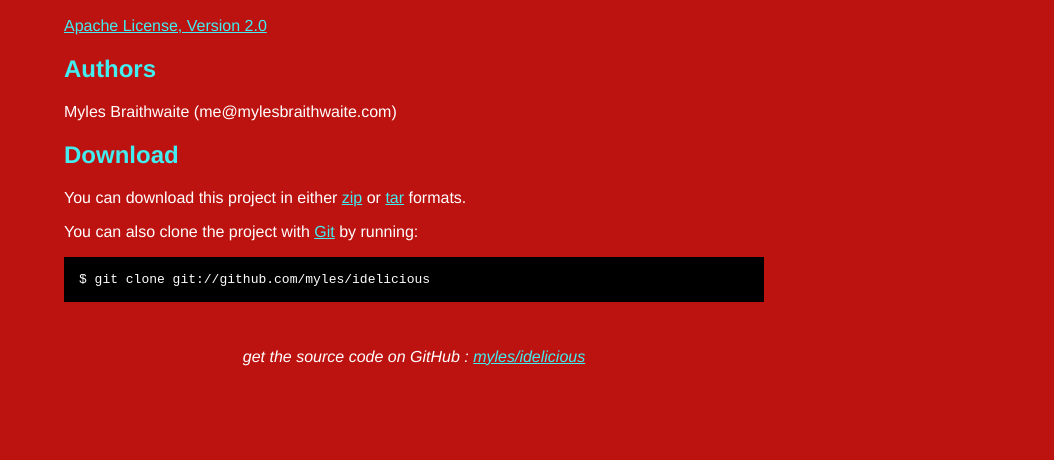
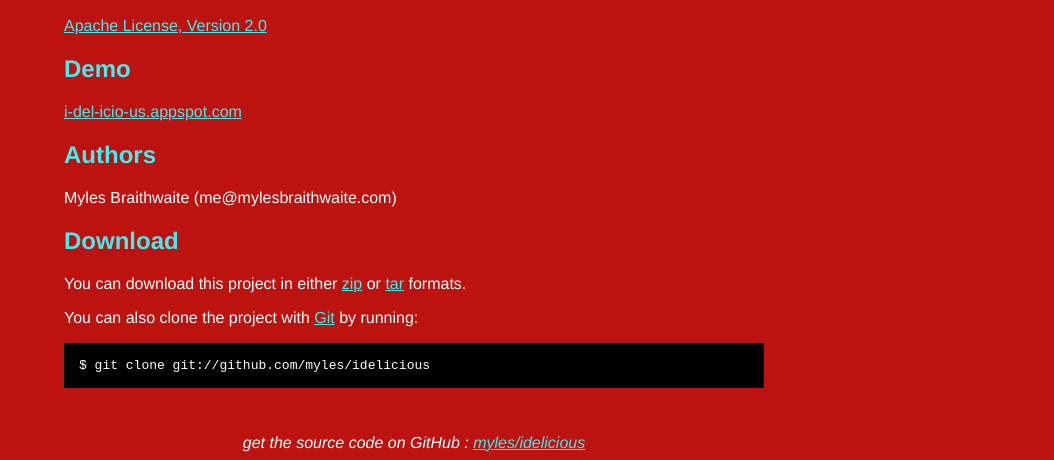
Before and after one commit to myles/idelicious, a plain HTML site: page index.html in a window 1280 px wide. Shown: the part 347-807 px from the top of the page, without its empty margins (226-1280 px from the left). Drawn offline with Linux system fonts and the light colour scheme.

Commit message:
Added the demo url.

```diff
--- a/index.html
+++ b/index.html
@@ -57,6 +57,8 @@
 </p>
 <h2>License</h2>
 <p><a href="http://www.apache.org/licenses/LICENSE-2.0.html">Apache License, Version 2.0</a></p>
+<h2>Demo</h2>
+<p><a href="http://i-del-icio-us.appspot.com/">i-del-icio-us.appspot.com</a></p>
 <h2>Authors</h2>
 <p>Myles Braithwaite (me@mylesbraithwaite.com)</p>
 
```
